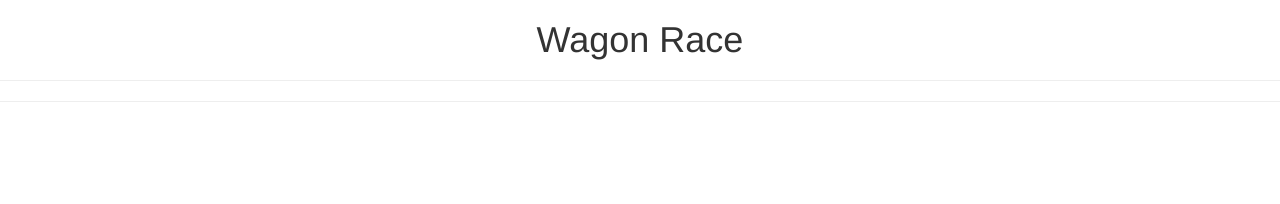
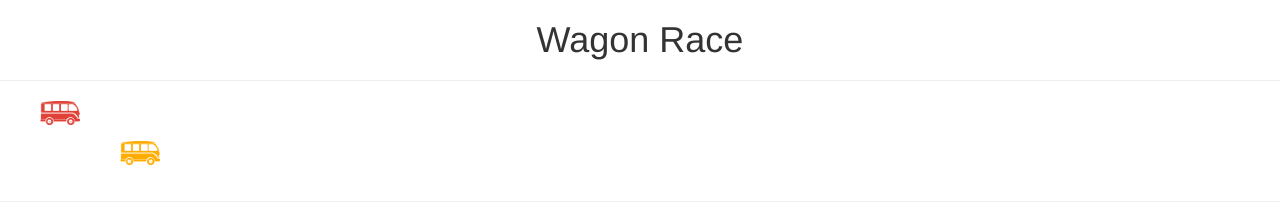
Before and after one commit to Kentywey/jquery-race, a plain HTML site: page index.html in a window 1280 px wide. Drawn offline with nearby package versions, Linux system fonts and the light colour scheme.

Commit message:
Initial commit

```diff
--- a/game.js
+++ b/game.js
@@ -0,0 +1,14 @@
+$(document).ready(function){
+	var winner = null;
+	var player_1 = $()
+	var player_2 = $()
+
+  function MoveForward(element){
+   $().toggleClass('active');
+ }
+
+ $(document).on('keyup', function(event)){
+
+ });
+
+});
--- a/index.html
+++ b/index.html
@@ -23,6 +23,20 @@
       <h1 class="text-center">Wagon Race</h1>
       <hr>
       <!-- You race HTML code here -->
+      <table class="racer_table">
+        <tr id="player1_race">
+          <td></td>
+          <td class="active"></td>
+          <td></td>
+          <td></td>
+        </tr>
+        <tr id="player2_race">
+          <td></td>
+          <td></td>
+          <td></td>
+          <td class="active"></td>
+        </tr>
+      </table>
       <hr>
 
       <!-- Including Bootstrap JS (with its jQuery dependency) so that dynamic components work -->
--- a/style.css
+++ b/style.css
@@ -1 +1,15 @@
-/* Your board style here */
+
+.racer_table td {
+  height: 40px;
+  width: 40px;
+}
+.racer_table td.active {
+  background-repeat: no-repeat;
+  background-size: 100%;
+}
+#player1_race td.active {
+  background-image: url("images/player_1.png");
+}
+#player2_race td.active {
+  background-image: url("images/player_2.png");
+}
```
Lines whose indentation alone changed are shown as unchanged.
